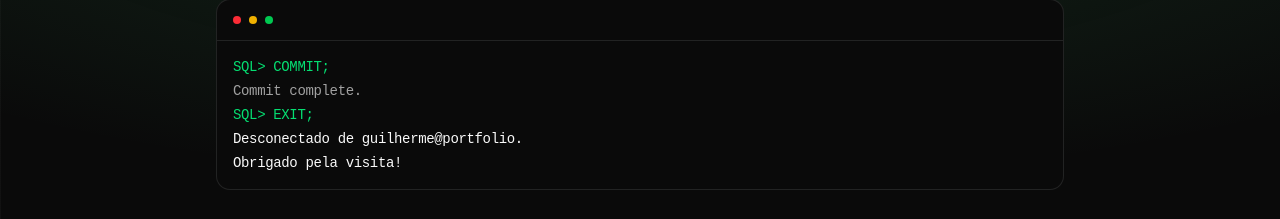
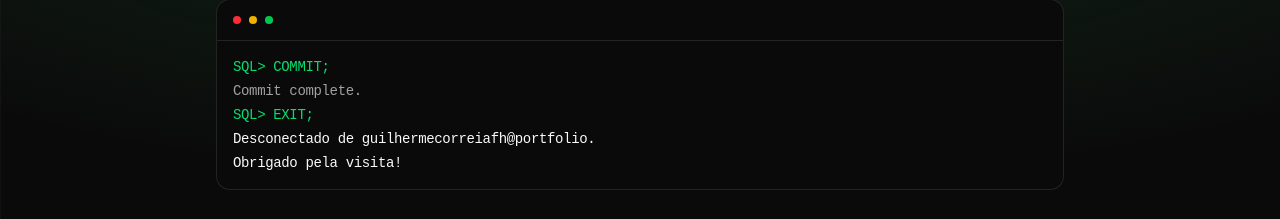
Before and after one commit to guilhermecorreiafh/guilhermecorreiafh.github.io, a React (Vite) app: page / in a window 1280 px wide. Shown: the part 5692-5911 px from the top of the page. Built offline with nearby package versions, Linux system fonts and the light colour scheme.

Commit message:
feat: ajuste no user de  exibição final, colocando o mesmo da entrada web

```diff
--- a/src/App.tsx
+++ b/src/App.tsx
@@ -48,7 +48,7 @@ function App() {
             <TypingAnimation className="text-green-400">{'SQL> COMMIT;'}</TypingAnimation>
             <AnimatedSpan className="text-muted-foreground">Commit complete.</AnimatedSpan>
             <TypingAnimation className="text-green-400">{'SQL> EXIT;'}</TypingAnimation>
-            <AnimatedSpan>Desconectado de guilherme@portfolio.</AnimatedSpan>
+            <AnimatedSpan>Desconectado de guilhermecorreiafh@portfolio.</AnimatedSpan>
             <AnimatedSpan>Obrigado pela visita!</AnimatedSpan>
           </Terminal>
 
```
